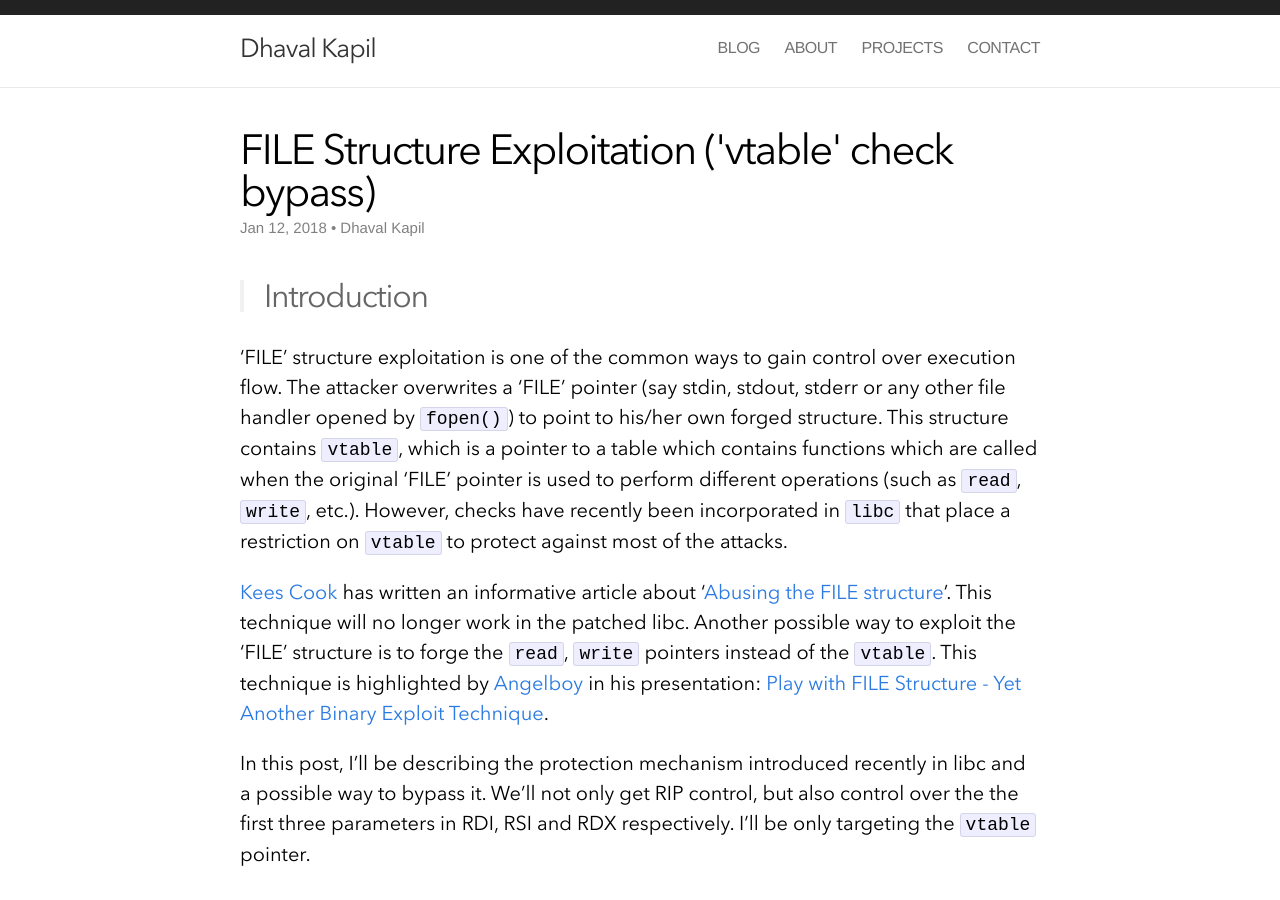
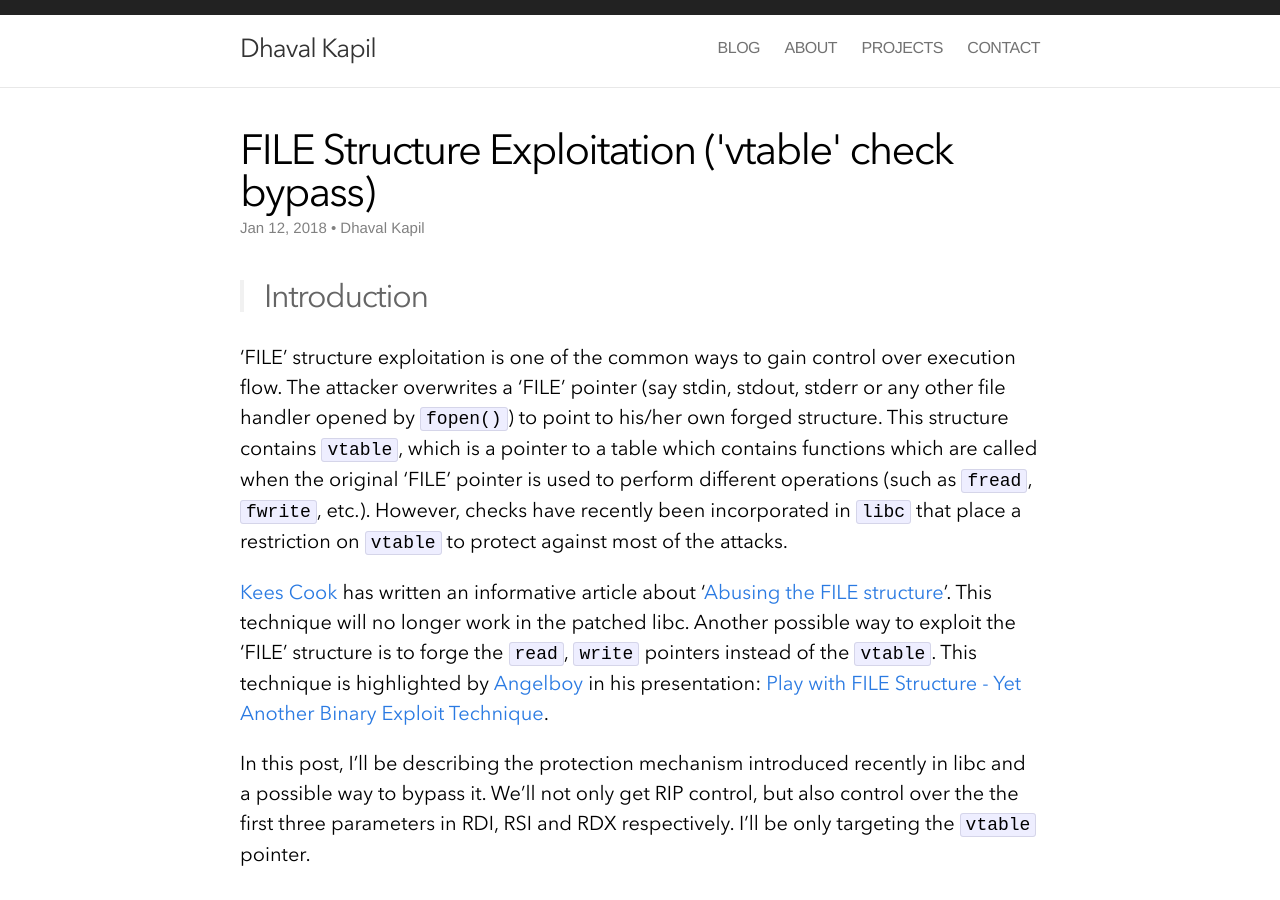
Before and after one commit to DhavalKapil/dhavalkapil.github.io, a Jekyll site: the page built from _posts/2018-01-12-FILE-Structure-Exploitation.md, in a window 1280 px wide and 900 px high. Built offline with Jekyll 4.4.1, drawn with Linux system fonts in a browser that asks for light colours; nearby versions of some CDN libraries; comment, search, counter and statistics services are not loaded.

Commit message:
Minor fixes

```diff
--- a/_posts/2018-01-12-FILE-Structure-Exploitation.md
+++ b/_posts/2018-01-12-FILE-Structure-Exploitation.md
@@ -10,7 +10,7 @@ keywords: FILE, vtable, bypass, updated, libc, check, exploit
 
 > ## Introduction
 
-'FILE' structure exploitation is one of the common ways to gain control over execution flow. The attacker overwrites a 'FILE' pointer (say stdin, stdout, stderr or any other file handler opened by `fopen()`) to point to his/her own forged structure. This structure contains `vtable`, which is a pointer to a table which contains functions which are called when the original 'FILE' pointer is used to perform different operations (such as `read`, `write`, etc.). However, checks have recently been incorporated in `libc` that place a restriction on `vtable` to protect against most of the attacks.
+'FILE' structure exploitation is one of the common ways to gain control over execution flow. The attacker overwrites a 'FILE' pointer (say stdin, stdout, stderr or any other file handler opened by `fopen()`) to point to his/her own forged structure. This structure contains `vtable`, which is a pointer to a table which contains functions which are called when the original 'FILE' pointer is used to perform different operations (such as `fread`, `fwrite`, etc.). However, checks have recently been incorporated in `libc` that place a restriction on `vtable` to protect against most of the attacks.
 
 [Kees Cook](https://outflux.net/) has written an informative article about '[Abusing the FILE structure](https://outflux.net/blog/archives/2011/12/22/abusing-the-file-structure/)'. This technique will no longer work in the patched libc. Another possible way to exploit the 'FILE' structure is to forge the `read`, `write` pointers instead of the `vtable`. This technique is highlighted by [Angelboy](https://twitter.com/scwuaptx?) in his presentation: [Play with FILE Structure - Yet Another Binary Exploit Technique](https://www.slideshare.net/AngelBoy1/play-with-file-structure-yet-another-binary-exploit-technique).
 
```
